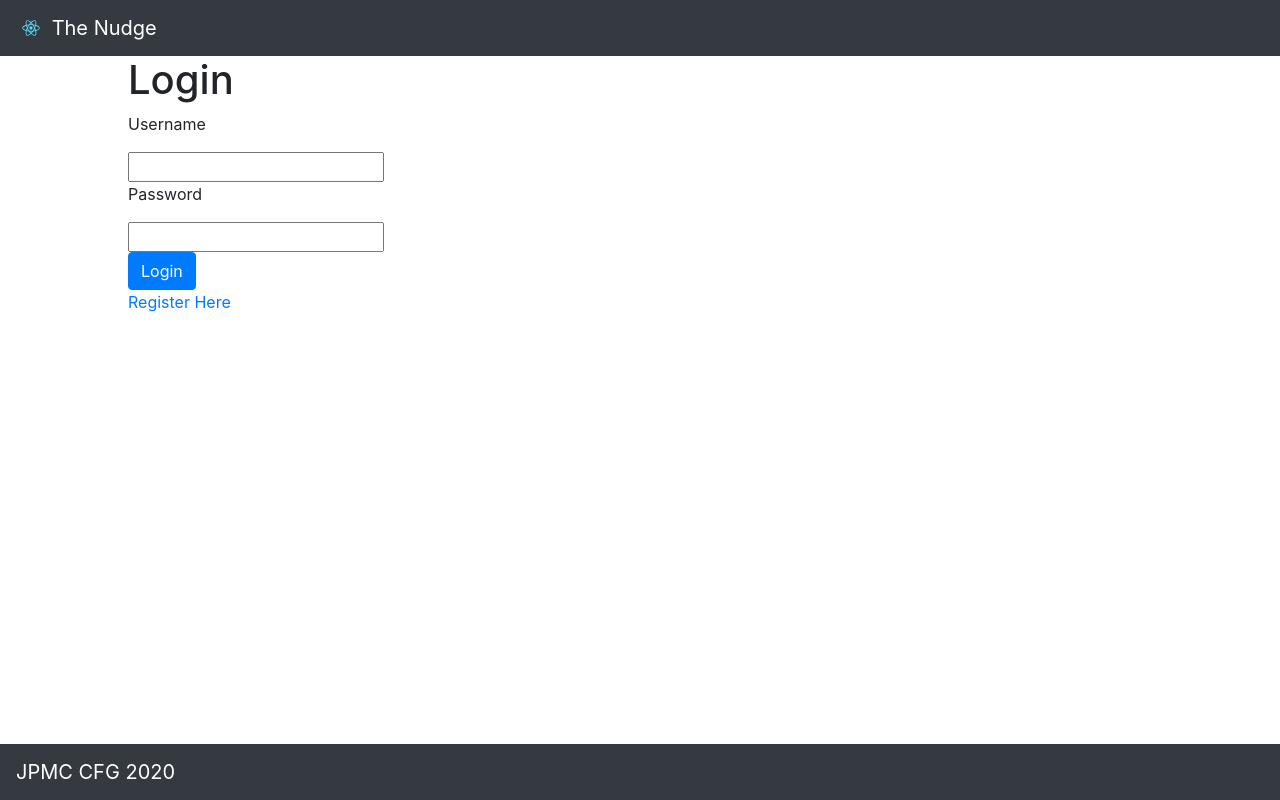
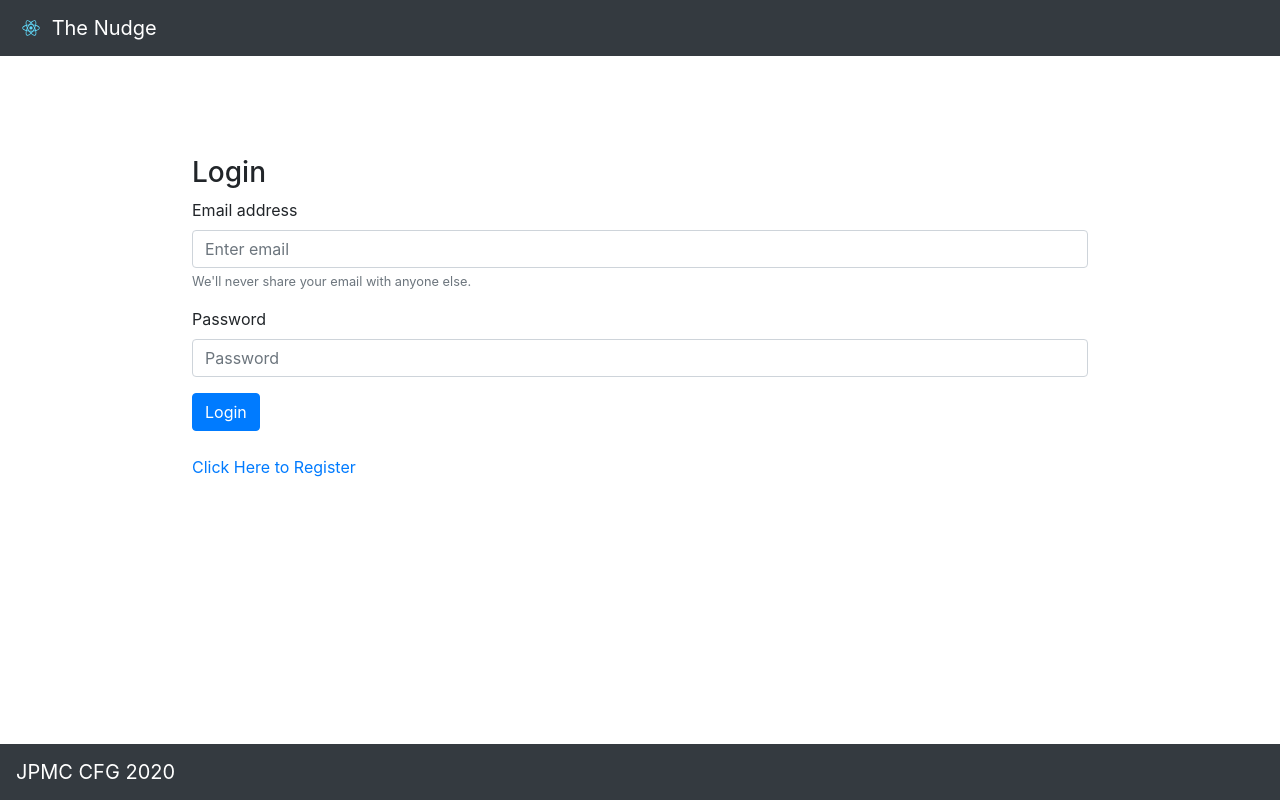
Before and after one commit to CFGIndia20/team-23, a React (Create React App) app in the folder frontend/thenudge/: page /login in a window 1280 px wide. Built offline with nearby package versions, Linux system fonts and the light colour scheme.

Commit message:
UI Modifications

```diff
--- a/frontend/thenudge/src/components/AddJobs/addjobs.js
+++ b/frontend/thenudge/src/components/AddJobs/addjobs.js
@@ -63,7 +63,7 @@ class AddJobs extends React.Component{
     return (
 
       <div className="Registration container" style={{ textAlign: "left", width:"50%" }}>
-        <h1> Register </h1>
+        <h1> Add Job </h1>
 
       {/*Form for Company Name*/}
          <Form onSubmit={this.onSubmit}>
--- a/frontend/thenudge/src/components/Jobs/jobs.js
+++ b/frontend/thenudge/src/components/Jobs/jobs.js
@@ -1,14 +1,16 @@
 import React from 'react';
 import { Button } from 'react-bootstrap';
 
+
+
+
 const Jobs = (props) => (
     <tr>
-        <td>{props.job.recruiter}</td>
+        <td>{props.job.seatAvailable}</td>
         <td>{props.job.skillReq}</td>
         <td>{props.job.companyName}</td>
-        <td>{props.job.students[0]}</td>
         <td>
-            <Button>Delete</Button>
+        <Button>{props.view}</Button>
         </td>
 
     </tr>
--- a/frontend/thenudge/src/components/Slot/slot.js
+++ b/frontend/thenudge/src/components/Slot/slot.js
@@ -41,7 +41,7 @@ const Slot = (props) => (
         <td>{props.slot.time}</td>
         <td>{props.slot.noOfStudent}</td>
         <td>
-            <span style={{display:"inline"}}><Button onClick={allocateTeachers}>Allocate Teacher</Button></span>
+            <span style={{display:"inline"}}><Button onClick={allocateTeachers} hidden={!props. isallocateTeacher}>Allocate Teacher</Button></span>
             {sendButton(props.action, props.slot._id)}
         </td>
     </tr>
--- a/frontend/thenudge/src/components/ViewJobs/ViewJobs.js
+++ b/frontend/thenudge/src/components/ViewJobs/ViewJobs.js
@@ -1,7 +1,7 @@
 import React from 'react';
 import axios from 'axios';
 import Slot from '../Slot/slot';
-import {Table} from 'react-bootstrap';
+import { Table } from 'react-bootstrap';
 import serverLink from '../../serverlink';
 import Jobs from '../../components/Jobs/jobs';
 
@@ -11,7 +11,7 @@ class ViewJobs extends React.Component {
     constructor(props) {
         super(props)
         this.state = {
-            jobs : []   //Jobs
+            jobs: []   //Jobs
         }
     }
 
@@ -29,16 +29,15 @@ class ViewJobs extends React.Component {
             <Table striped bordered hover>
                 <thead>
                     <tr>
-                        <th>Time SLot</th>
                         <th>No of Students</th>
-                        <th>Action Buttons</th>
-                        <th>Trial</th>
-
+                        <th>Skill Set</th>
+                        <th>Company Name</th>
+                        <th>Actions</th>
                     </tr>
                 </thead>
                 <tbody>{
-                    this.state.jobs.map((item,idx) => <Jobs job={item} key={idx}/> )
-                    }
+                    this.state.jobs.map((item, idx) => <Jobs view={this.props.view} job={item} key={idx} />)
+                }
                 </tbody>
             </Table>
         )
--- /dev/null
+++ b/frontend/thenudge/src/components/login.css
@@ -0,0 +1,6 @@
+.Login{
+    margin-top: 100px !important;
+    padding : 10px;
+    border : 1px solid #656565;
+    border-radius: 10px;
+}
--- a/frontend/thenudge/src/components/login.js
+++ b/frontend/thenudge/src/components/login.js
@@ -5,6 +5,8 @@ import {connect} from 'react-redux'
 import { setCurrentUser } from '../redux/user/user.actions';
 import serverLink from '../serverlink';
 import {Link} from 'react-router-dom';
+import './login.css'
+import {Form, Button} from 'react-bootstrap'
 
 class Login extends Component{
 
@@ -47,6 +49,9 @@ class Login extends Component{
             if(res.data.category === 'Student'){
               history.push('/chooseSlot')
             }
+            else{
+              history.push('/')
+            }
 
           }
         })
@@ -65,50 +70,29 @@ class Login extends Component{
 
     render(){
         return (
-            <div className="Login" style={{textAlign:"left", width:"80%", margin:"0 auto"}}>
-            <h1> Login </h1>
-            <form onSubmit={this.onSubmit}>
-              <div>
-                <div className="fields">
-                  <p> Username </p>
-                  <input
-                    type="text"
-                    name="Username"
-                    onChange={this.handleOnChangeUserName}
-                    autoComplete="Username"
-                    required
-                  />
-                </div>
+          <div style={{width:"70%",margin:"0 auto", textAlign:"left", paddingTop:"100px"}}>
+            <h3>Login</h3>
+          <Form onSubmit={this.onSubmit}>
+          <Form.Group controlId="formBasicEmail">
+            <Form.Label>Email address</Form.Label>
+            <Form.Control type="email" placeholder="Enter email" onChange={this.handleOnChangeUserName} />
+            <Form.Text className="text-muted">
+              We'll never share your email with anyone else.
+            </Form.Text>
+          </Form.Group>
 
-                <div className="fields">
+          <Form.Group controlId="formBasicPassword">
+            <Form.Label>Password</Form.Label>
+            <Form.Control type="password" placeholder="Password" onChange={this.handleOnChangePassword} />
+          </Form.Group>
+          <Button variant="primary" type="submit">
+            Login
+          </Button>
+        </Form>
+        <br/>
+        <Link to="/register">Click Here to Register</Link>
+        </div>
 
-                  <p> Password </p>
-                  <input
-                    type="password"
-                    name="Password"
-                    onChange={this.handleOnChangePassword}
-                    autoComplete="Password"
-                    required
-                  />
-
-                </div>
-
-                <div className="buttons">
-
-                  <button
-                    type="button"
-                    onClick={this.onSubmit}
-                    className="btn btn-primary"
-                  >
-
-                      Login
-                  </button>
-                </div>
-              </div>
-
-            </form>
-            <Link to="/register">Register Here</Link>
-          </div>
 
         )
     }
--- a/frontend/thenudge/src/components/register.js
+++ b/frontend/thenudge/src/components/register.js
@@ -132,7 +132,7 @@ class Register extends Component {
             <Form.Control as="select" onChange={this.handleOnChangeCategory}>
               <option hidden={!this.props.student}>Student</option>
               <option>Teacher</option>
-              <option>Recriuter</option>
+              <option>Recruiter</option>
               <option>Admin</option>
             </Form.Control>
           </Form.Group>
--- a/frontend/thenudge/src/pages/Admin/admin.js
+++ b/frontend/thenudge/src/pages/Admin/admin.js
@@ -21,7 +21,7 @@ class Admin extends React.Component {
                         <AddTeacherRecruiter />
                     </Tab>
                     <Tab eventKey="viewJobs" title="View Jobs">
-                        <ViewJobs />
+                        <ViewJobs view="Delete" />
                     </Tab>
                 </Tabs>
             </Container>
--- a/frontend/thenudge/src/pages/Recruiter/recruiter.js
+++ b/frontend/thenudge/src/pages/Recruiter/recruiter.js
@@ -4,14 +4,16 @@ import AddJobs from '../../components/AddJobs/addjobs';
 import ViewJobs from '../../components/ViewJobs/ViewJobs';
 
 const Recruiter = () => (
+    <div style={{margin:"0 auto", marginBottom:"20px", padding:"100px 200px"}}>
     <Tabs defaultActiveKey="addjobs" id="uncontrolled-tab-example">
-        <Tab eventKey="addjobs" title="Add Jobs">
+        <Tab eventKey="addjobs" title="Add Jobs" style={{padding:"20px"}}>
           <AddJobs/>
         </Tab>
         <Tab eventKey="viewSlots" title="View Jobs">
-          <ViewJobs/>
+          <ViewJobs view="Delete"/>
         </Tab>
     </Tabs>
+    </div>
 )
 
 
--- a/frontend/thenudge/src/pages/Teacher/teacher.js
+++ b/frontend/thenudge/src/pages/Teacher/teacher.js
@@ -5,24 +5,37 @@ import ViewSlots from '../../components/ViewSlots/ViewSlots';
 import {Table} from 'react-bootstrap';
 import serverLink from '../../serverlink';
 import Slot from '../../components/Slot/slot';
+import {connect} from 'react-redux';
 
 class Teacher extends React.Component {
 
     constructor(props) {
     super(props)
+    this.state = {
+        slots : []
+    }
 
   }
 
 
-    onSubmit = async e => {
-    e.preventDefault();
+    onSubmit = (e) => {
+        axios.get(`${serverLink}/teacher/request`)
+        .then(res => {
+            if(res.status === 200){
+                alert('A mail has been sent to the Admin');
+            }
+        })
 
     }
 
 
      componentDidMount() {
-        axios.get(`${serverLink}/viewslots`).then(
+        const data = {
+            teacherId : this.props.currentUser._id
+        }
+        axios.post(`${serverLink}/teacher/viewslots`).then(
             res => {
+                console.log(res.data)
                 this.setState({ slots: res.data })
             }
         )
@@ -31,19 +44,17 @@ class Teacher extends React.Component {
 
     render() {
         return (
-            <Container>
+            <Container style={{margin:"0 auto", paddingTop:"200px"}}>
 
               <Table striped bordered hover>
                 <thead>
                     <tr>
                         <th>Time SLot</th>
                         <th>No of Students</th>
-                        <th>Action Buttons</th>
-                        <th>Trial</th>
                     </tr>
                 </thead>
                 <tbody>{
-                    this.state.slots.map((item,idx) => <Slot job={item} key={idx}/> )
+                    this.state.slots.map((item,idx) => <Slot isallocateTeacher={false} slot={item} key={idx}/> )
                     }
                 </tbody>
               </Table>
@@ -57,4 +68,9 @@ class Teacher extends React.Component {
     }
 }
 
-export default Teacher
+
+const mapStateToProps = ({ user }) => ({
+    currentUser: user.currentUser,
+});
+
+export default connect(mapStateToProps)(Teacher)
--- a/frontend/thenudge/src/serverlink.js
+++ b/frontend/thenudge/src/serverlink.js
@@ -1,3 +1,3 @@
-const serverLink = "http://22792c564670.ngrok.io";
+const serverLink = "http://7502052069d9.ngrok.io";
 
 export default serverLink;
```
Also changed, not shown: frontend/thenudge/src/pages/Student/student.js (+7 -6 lines).
